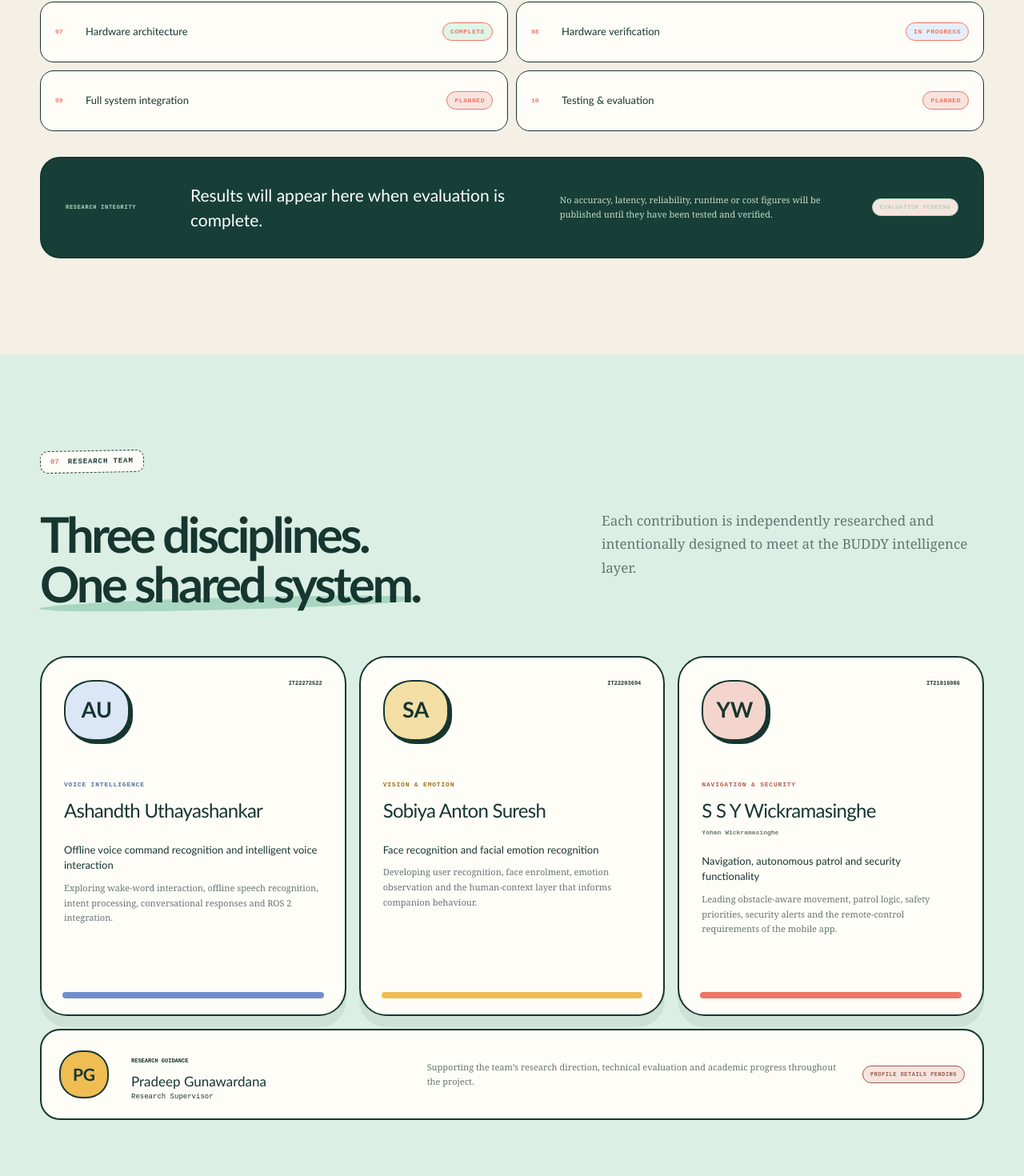
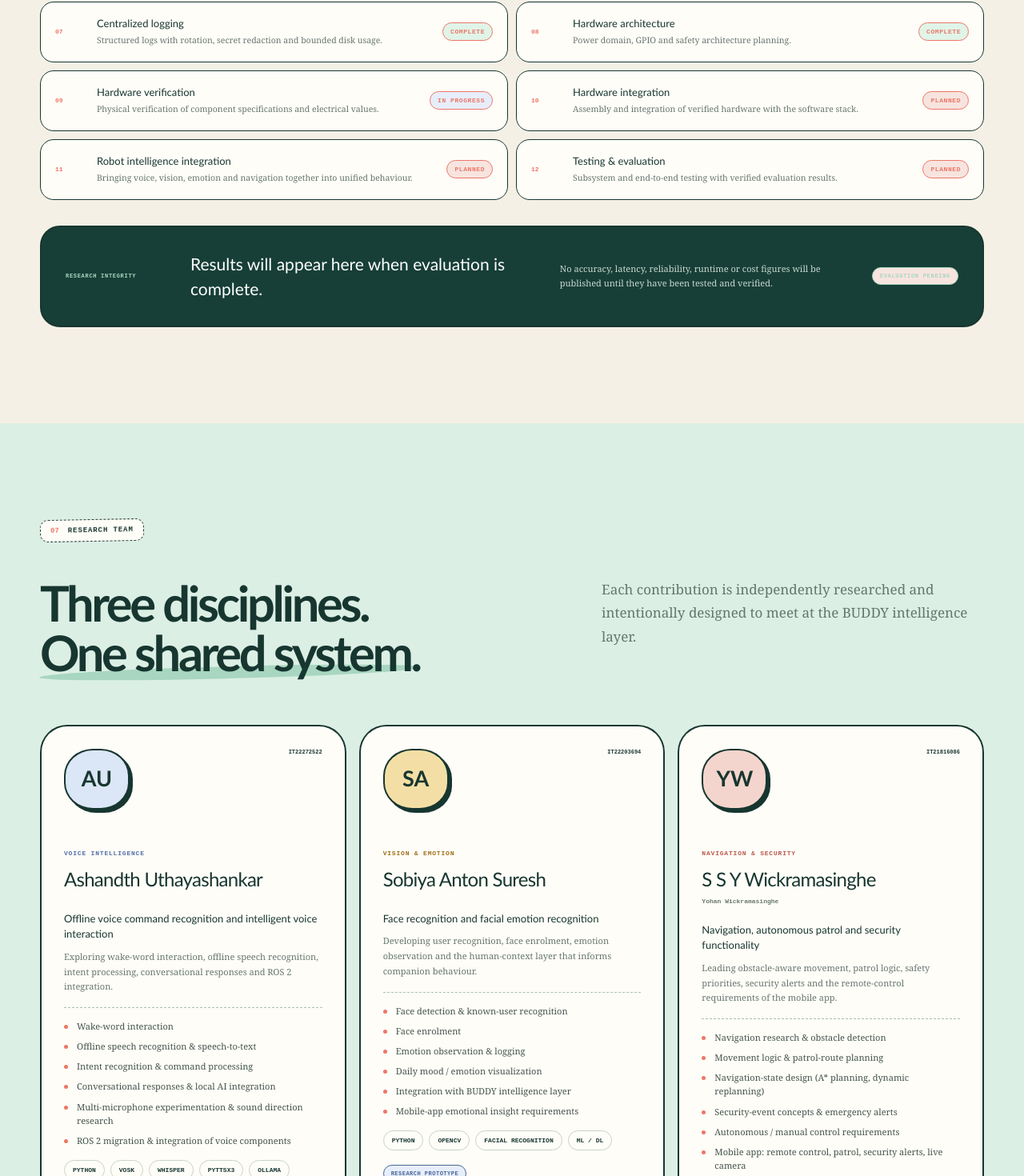
Before and after one commit to Exacdaktylos/RP-SE-026-040-Website, a Next.js app: page / in a window 1280 px wide. Shown: the part 6832-8302 px from the top of the page at 80% size. Built offline with nearby package versions, Linux system fonts and the light colour scheme.

Commit message:
updated content

```diff
--- a/app/page.tsx
+++ b/app/page.tsx
@@ -13,13 +13,66 @@ const features = [
 ];
 
 const team = [
-  { initials: "AU", name: "Ashandth Uthayashankar", id: "IT22272522", role: "Voice Intelligence", focus: "Offline voice command recognition and intelligent voice interaction", description: "Exploring wake-word interaction, offline speech recognition, intent processing, conversational responses and ROS 2 integration.", accent: "blue" },
-  { initials: "SA", name: "Sobiya Anton Suresh", id: "IT22203694", role: "Vision & Emotion", focus: "Face recognition and facial emotion recognition", description: "Developing user recognition, face enrolment, emotion observation and the human-context layer that informs companion behaviour.", accent: "violet" },
-  { initials: "YW", name: "S S Y Wickramasinghe", fullName: "Yohan Wickramasinghe", id: "IT21816086", role: "Navigation & Security", focus: "Navigation, autonomous patrol and security functionality", description: "Leading obstacle-aware movement, patrol logic, safety priorities, security alerts and the remote-control requirements of the mobile app.", accent: "orange" },
+  {
+    initials: "AU", name: "Ashandth Uthayashankar", id: "IT22272522", role: "Voice Intelligence",
+    focus: "Offline voice command recognition and intelligent voice interaction",
+    description: "Exploring wake-word interaction, offline speech recognition, intent processing, conversational responses and ROS 2 integration.",
+    accent: "blue", status: "Research Prototype",
+    responsibilities: [
+      "Wake-word interaction",
+      "Offline speech recognition & speech-to-text",
+      "Intent recognition & command processing",
+      "Conversational responses & local AI integration",
+      "Multi-microphone experimentation & sound direction research",
+      "ROS 2 migration & integration of voice components",
+    ],
+    tech: ["Python", "Vosk", "Whisper", "pyttsx3", "Ollama", "ROS 2 Jazzy"],
+  },
+  {
+    initials: "SA", name: "Sobiya Anton Suresh", id: "IT22203694", role: "Vision & Emotion",
+    focus: "Face recognition and facial emotion recognition",
+    description: "Developing user recognition, face enrolment, emotion observation and the human-context layer that informs companion behaviour.",
+    accent: "violet", status: "Research Prototype",
+    responsibilities: [
+      "Face detection & known-user recognition",
+      "Face enrolment",
+      "Emotion observation & logging",
+      "Daily mood / emotion visualization",
+      "Integration with BUDDY intelligence layer",
+      "Mobile-app emotional insight requirements",
+    ],
+    tech: ["Python", "OpenCV", "Facial recognition", "ML / DL"],
+  },
+  {
+    initials: "YW", name: "S S Y Wickramasinghe", fullName: "Yohan Wickramasinghe", id: "IT21816086", role: "Navigation & Security",
+    focus: "Navigation, autonomous patrol and security functionality",
+    description: "Leading obstacle-aware movement, patrol logic, safety priorities, security alerts and the remote-control requirements of the mobile app.",
+    accent: "orange", status: "In Development",
+    responsibilities: [
+      "Navigation research & obstacle detection",
+      "Movement logic & patrol-route planning",
+      "Navigation-state design (A* planning, dynamic replanning)",
+      "Security-event concepts & emergency alerts",
+      "Autonomous / manual control requirements",
+      "Mobile app: remote control, patrol, security alerts, live camera",
+    ],
+    tech: ["ROS 2 Jazzy", "Obstacle sensors", "Raspberry Pi", "Mobile UI/UX"],
+  },
 ];
 
 const milestones = [
-  ["01", "Requirements & scope", "Complete"], ["02", "Development workflow", "Complete"], ["03", "ROS 2 Jazzy environment", "Complete"], ["04", "Workspace foundation", "Complete"], ["05", "Interface contracts", "Complete"], ["06", "Configuration & logging", "Complete"], ["07", "Hardware architecture", "Complete"], ["08", "Hardware verification", "In progress"], ["09", "Full system integration", "Planned"], ["10", "Testing & evaluation", "Planned"],
+  ["01", "Requirements & scope", "Problem identification, feasibility and project scope definition.", "Complete"],
+  ["02", "Git development workflow", "Feature-branch workflow, controlled milestones and code review practice.", "Complete"],
+  ["03", "ROS 2 Jazzy environment", "Reproducible development environment on Ubuntu 24.04 with ROS 2 Jazzy.", "Complete"],
+  ["04", "Workspace foundation", "Modular workspace structure with isolated packages and clear boundaries.", "Complete"],
+  ["05", "Interface contracts", "14 custom interfaces — messages, services and actions — frozen for stability.", "Complete"],
+  ["06", "Configuration & secrets", "Centralized YAML configuration with environment overrides and secrets out of Git.", "Complete"],
+  ["07", "Centralized logging", "Structured logs with rotation, secret redaction and bounded disk usage.", "Complete"],
+  ["08", "Hardware architecture", "Power domain, GPIO and safety architecture planning.", "Complete"],
+  ["09", "Hardware verification", "Physical verification of component specifications and electrical values.", "In progress"],
+  ["10", "Hardware integration", "Assembly and integration of verified hardware with the software stack.", "Planned"],
+  ["11", "Robot intelligence integration", "Bringing voice, vision, emotion and navigation together into unified behaviour.", "Planned"],
+  ["12", "Testing & evaluation", "Subsystem and end-to-end testing with verified evaluation results.", "Planned"],
 ];
 
 function Status({ children }: { children: React.ReactNode }) {
@@ -125,13 +178,13 @@ export default function Home() {
 
       <section id="development" className="development section-shell">
         <SectionLabel index="06">Development journey</SectionLabel><div className="section-heading-row"><h2>Built one verified<br /><em>step at a time.</em></h2><div><p>A controlled workflow keeps the project honest about what is complete, what is being tested and what still lies ahead.</p><div className="method-line"><span>Implement</span><i>→</i><span>Test</span><i>→</i><span>Verify</span><i>→</i><span>Commit</span></div></div></div>
-        <div className="milestone-list">{milestones.map(([number, title, status]) => <article key={number}><span>{number}</span><h3>{title}</h3><Status>{status}</Status></article>)}</div>
+        <div className="milestone-list">{milestones.map(([number, title, desc, status]) => <article key={number}><span>{number}</span><div><h3>{title}</h3><p>{desc}</p></div><Status>{status}</Status></article>)}</div>
         <div className="evaluation-note"><span>RESEARCH INTEGRITY</span><h3>Results will appear here when evaluation is complete.</h3><p>No accuracy, latency, reliability, runtime or cost figures will be published until they have been tested and verified.</p><Status>Evaluation pending</Status></div>
       </section>
 
       <section id="team" className="team-section"><div className="section-shell">
         <SectionLabel index="07">Research team</SectionLabel><div className="section-heading-row"><h2>Three disciplines.<br /><em>One shared system.</em></h2><p>Each contribution is independently researched and intentionally designed to meet at the BUDDY intelligence layer.</p></div>
-        <div className="team-grid">{team.map((member) => <article key={member.id} className={`team-card accent-${member.accent}`}><div className="member-top"><span className="member-avatar">{member.initials}</span><span className="member-id">{member.id}</span></div><span className="member-role">{member.role}</span><h3>{member.name}</h3>{member.fullName && <small className="full-name">{member.fullName}</small>}<h4>{member.focus}</h4><p>{member.description}</p></article>)}</div>
+        <div className="team-grid">{team.map((member) => <article key={member.id} className={`team-card accent-${member.accent}`}><div className="member-top"><span className="member-avatar">{member.initials}</span><span className="member-id">{member.id}</span></div><span className="member-role">{member.role}</span><h3>{member.name}</h3>{member.fullName && <small className="full-name">{member.fullName}</small>}<h4>{member.focus}</h4><p>{member.description}</p><ul className="member-responsibilities">{member.responsibilities.map((item) => <li key={item}>{item}</li>)}</ul><div className="tag-row member-tags">{member.tech.map((tag) => <span key={tag}>{tag}</span>)}</div><Status>{member.status}</Status></article>)}</div>
         <div className="supervision-card"><div className="supervisor-mark">PG</div><div><span>RESEARCH GUIDANCE</span><h3>Pradeep Gunawardana</h3><p>Research Supervisor</p></div><div className="supervision-copy">Supporting the team’s research direction, technical evaluation and academic progress throughout the project.</div><Status>Profile details pending</Status></div>
       </div></section>
 
```
Also changed, not shown: app/globals.css.
